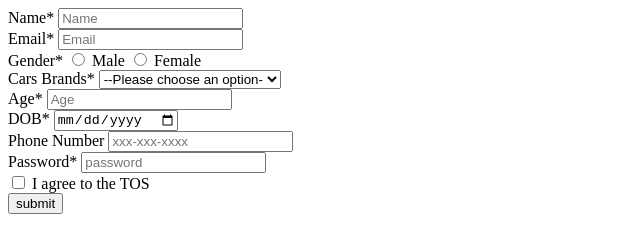
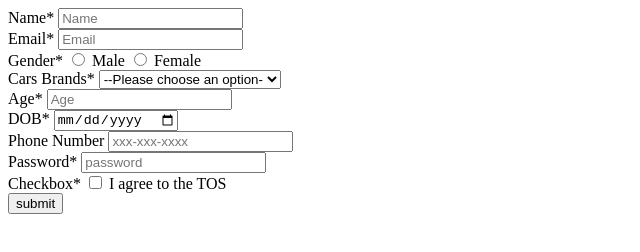
Before and after one commit to acciojob/signup-form-car-ShikhaSharma1111, a website: page main.html in a window 1280 px wide. Shown: the whole page, without its empty margins (0-640 px from the left). Drawn offline with Linux system fonts and the light colour scheme.

Commit message:
created a submission

```diff
--- a/main.html
+++ b/main.html
@@ -8,8 +8,8 @@
 
 <body>
 	<!-- the entire body must be written by student -->
-	<form method="post">
-		<lable for="name">Name*</lable>
+	<form action="" method="post">
+	 <lable for="name">Name*</lable>
 		<input type="text" id="name" placeholder="Name" required>
         <br>
 		<label for="email">Email*</label>
@@ -41,7 +41,8 @@
 		<label for="password">Password*</label>
 		<input type="password" name="password" placeholder="password" id="password" required>
 		<br>
-		<input type="checkbox" id="tos" required>
+		<label for="tos">Checkbox*</label>
+		<input type="checkbox" name="tos" id="tos" required>
 		<label for="tos">I agree to the TOS</label>
         <br>
 		<button type="submit">submit</button>
```
